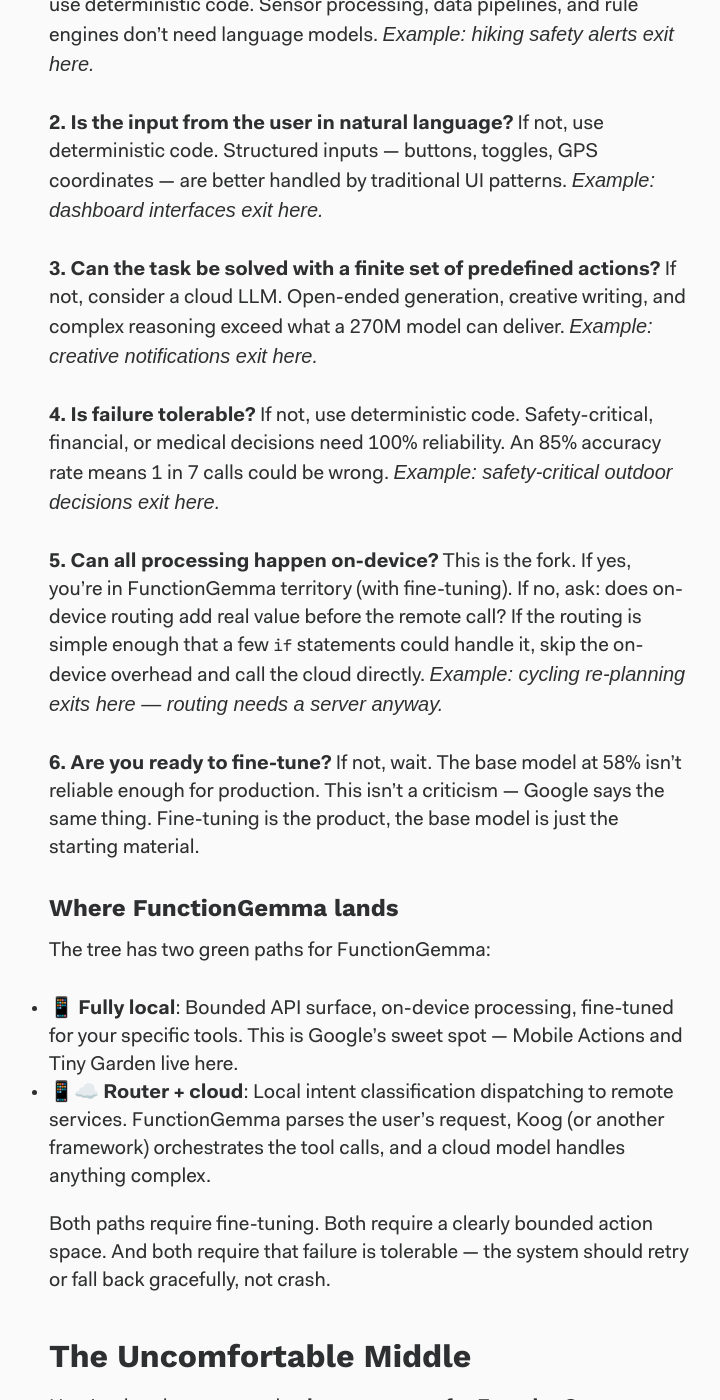
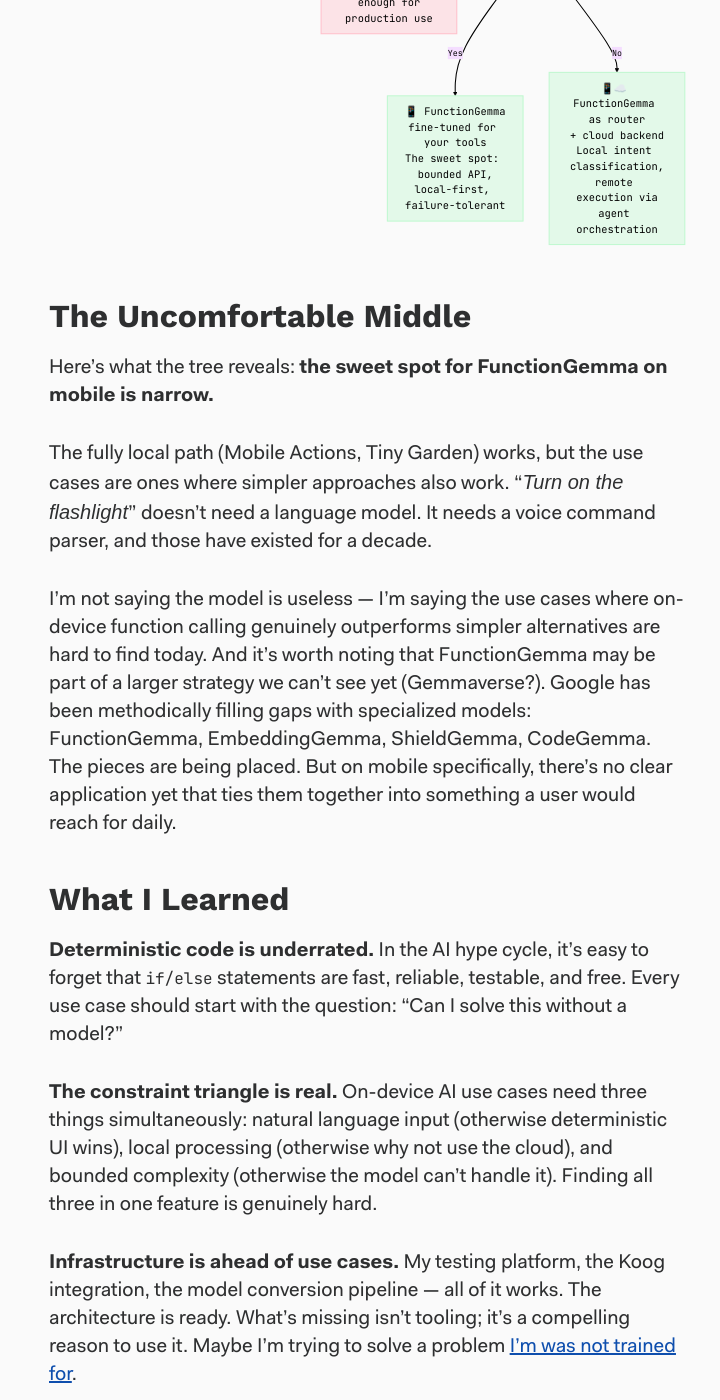
Before and after one commit to monday8am/monday8am.github.io, a Jekyll site: the page built from _posts/2026-02-08-lets-talk-about-functiongemma.md, in a window 1280 px wide and 1400 px high, scrolled down 5253 px. Shown: the whole window, without its empty margins (271-991 px from the left). Built offline with Jekyll 4.4.1, drawn with Linux system fonts in a browser that asks for light colours; some web fonts are replaced; some of the changed text lies outside the part shown.

Commit message:
Update article to a shorter version

````diff
--- a/_posts/2026-02-08-lets-talk-about-functiongemma.md
+++ b/_posts/2026-02-08-lets-talk-about-functiongemma.md
@@ -8,6 +8,7 @@
 
 Recently I wrote a [post](https://monday8am.com/blog/2025/12/10/function-calling-edge-ai.html), I tried to make that model call tools — and hit a wall. Then, one week after publishing, Google released [FunctionGemma](https://ai.google.dev/gemma/docs/functiongemma): a Gemma 3 270M model specifically fine-tuned for function calling.
 
+My first reaction was WOW! I missed it by a week but my problems are all solved. Two weeks later, I'm again on the starting line. Let's dig into it and see why.
 
 ## FunctionGemma in 30 Seconds
 
@@ -21,13 +22,13 @@
 - **Latency**: 0.3s time-to-first-token on a Samsung S25 Ultra
 - **Memory**: ~551 MB peak RSS
 
-Google provides two demo use cases: [Tiny Garden](https://play.google.com/store/apps/details?id=com.google.ai.edge.gallery) (a voice-controlled gardening game) and [Mobile Actions](https://ai.google.dev/gemma/docs/mobile-actions) (translating commands like "turn on the flashlight" into system API calls). Both ship with fine-tuning recipes.
+Google provides two demo use cases for mobile: [Tiny Garden](https://play.google.com/store/apps/details?id=com.google.ai.edge.gallery) (a voice-controlled gardening game) and [Mobile Actions](https://ai.google.dev/gemma/docs/mobile-actions) (translating commands like "turn on the flashlight" into system API calls). Both ship with fine-tuning recipes.
 
 The model is explicitly **not intended for zero-shot use**. Google's own documentation says: you need to fine-tune for your specific task. That 58% → 85% jump after fine-tuning isn't optional — it's the whole point.
 
 ## What Google Gets Right
 
-The framing is honest. Google doesn't oversell FunctionGemma as a general-purpose agent. The documentation lists clear prerequisites:
+The framing is honest. Google doesn't oversell FunctionGemma as a general-purpose agent. The [documentation](https://ai.google.dev/gemma/docs/functiongemma/overview) lists clear prerequisites:
 
 - **You have a defined API surface** — a bounded set of actions
 - **You are ready to fine-tune** — not just prompt engineering
@@ -36,19 +37,17 @@
 
 Both demo use cases fit this description perfectly. "Turn on the flashlight" maps to a single API call. "Plant sunflowers in the top row" maps to a game function with coordinates. These are bounded, local, failure-tolerant tasks.
 
-But here's where it gets interesting: **those same tasks could be solved with a simple intent classifier.** Or a regex. Or a dropdown menu.
-
-The language model adds marginal value when the action space is this constrained. Google knows this — they're betting on the model becoming more capable over time, and the fine-tuning recipe scaling to more complex domains. The demos are a starting point, not the destination.
+But here's where it gets interesting: **those same tasks could be solved with a simple intent classifier.** Or a regex. Or a dropdown menu: the language model adds *marginal value* when the action space is this constrained. Google knows this — they're betting on the model becoming more capable over time, and the fine-tuning recipe scaling to more complex domains. The demos are a starting point, not the destination.
 
 The question is: what's the destination?
 
-## The Reality Check
+## The real life scenarios
 
-I tried to answer that question by building real use cases. Here's what happened.
+I tried to answer that question by building real use cases. Probably I'm not coming up with the best ideas, but my intention is to illustrate the difficulty of the problem:
 
-### Attempt 1: Context-aware notifications (Article 1)
+### Attempt 1: Context-aware notifications
 
-The idea: use an on-device model to generate personalized meal reminders based on weather, time, location, and logging history. Instead of "Time for a snack?" you'd get "Nice pace today — a gazpacho would hit right in this heat 💪".
+The idea: use an on-device model to [generate personalized meal reminders](https://monday8am.com/blog/2025/12/10/function-calling-edge-ai.html) based on weather, time, location, and logging history. Instead of "Time for a snack?" you'd get "Nice pace today — a gazpacho would hit right in this heat 💪".
 
 **Why FunctionGemma doesn't fit**: The model needs to *generate* creative, contextual text — that's open-ended language generation, not function calling. You'd need tool calls to gather context (weather, meal history), but the actual value is in the generation step, which requires a larger model. And honestly, you could gather that context with deterministic code and just template the output.
 
@@ -68,23 +67,21 @@
 
 Each attempt followed the same arc: exciting architecture → honest evaluation → deterministic code wins. The model is either doing something too simple (where a classifier suffices) or something too complex (where it can't deliver reliably).
 
+There's a constraint triangle at work here: on-device AI use cases need natural language input (otherwise deterministic UI wins), local processing capability (otherwise why not use the cloud), and bounded complexity (otherwise the model can't handle it). Finding all three in one feature is genuinely hard.
+
 This isn't a failure of FunctionGemma specifically. It's a **structural challenge** with sub-1B models on mobile devices in early 2026.
 
 ## The Decision Tree
 
-After enough failed attempts, I built a decision tree to formalize the evaluation. It's inspired by Google's [Compose Animation decision tree](https://developer.android.com/develop/ui/compose/animation/introduction) — a practical tool that helps developers pick the right approach instead of guessing.
+After enough failed attempts, I built a decision tree to formalize the evaluation:
 
 ```mermaid
 flowchart TD
     START([🤔 I have a mobile feature idea<br/>that could use AI]) --> Q1
 
-    Q1[Does the feature require<br/>natural language<br/>understanding?]
-    Q1 -->|No| D1_DESC[Rule engines, algorithms,<br/>and structured logic are<br/>more reliable and efficient] --> D_COMMON[✅ Use deterministic code]
-    Q1 -->|Yes| Q2
-
-    Q2[Is the input from<br/>the user in<br/>natural language?]
-    Q2 -->|No| D2_DESC[Structured inputs like sensors,<br/>GPS, buttons, or toggles<br/>don't need language models] --> D_COMMON
-    Q2 -->|Yes| Q3
+    Q1[Is the user input<br/>natural language?]
+    Q1 -->|No| D1_DESC[Structured inputs — sensors,<br/>GPS, buttons, or toggles — and<br/>rule-based processing don't<br/>need language models] --> D_COMMON[✅ Use deterministic code]
+    Q1 -->|Yes| Q3
 
     Q3[Can the task be solved<br/>with a finite set of<br/>predefined actions?]
     Q3 -->|No| D3[☁️ Use a cloud LLM<br/>Open-ended generation,<br/>complex reasoning, and<br/>creative tasks exceed<br/>on-device model capacity]
@@ -116,51 +113,20 @@
     linkStyle default stroke:black,stroke-width:2px,color:black
 
     class START red
-    class Q1,Q2,Q3,Q4,Q5,Q6,Q7,Q9 blue
-    class D_COMMON,D1_DESC,D2_DESC,D4_DESC green
+    class Q1,Q3,Q4,Q5,Q6,Q7,Q9 blue
+    class D_COMMON,D1_DESC,D4_DESC green
     class D3,D7 yellow
     class D6,D8 green
     class D5 red
 ```
 
-The tree has six decision points, each based on a real lesson:
-
-**1. Does the feature require natural language understanding?**
-If not, use deterministic code. Sensor processing, data pipelines, and rule engines don't need language models. *Example: hiking safety alerts exit here.*
-
-**2. Is the input from the user in natural language?**
-If not, use deterministic code. Structured inputs — buttons, toggles, GPS coordinates — are better handled by traditional UI patterns. *Example: dashboard interfaces exit here.*
-
-**3. Can the task be solved with a finite set of predefined actions?**
-If not, consider a cloud LLM. Open-ended generation, creative writing, and complex reasoning exceed what a 270M model can deliver. *Example: creative notifications exit here.*
-
-**4. Is failure tolerable?**
-If not, use deterministic code. Safety-critical, financial, or medical decisions need 100% reliability. An 85% accuracy rate means 1 in 7 calls could be wrong. *Example: safety-critical outdoor decisions exit here.*
-
-**5. Can all processing happen on-device?**
-This is the fork. If yes, you're in FunctionGemma territory (with fine-tuning). If no, ask: does on-device routing add real value before the remote call? If the routing is simple enough that a few `if` statements could handle it, skip the on-device overhead and call the cloud directly. *Example: cycling re-planning exits here — routing needs a server anyway.*
-
-**6. Are you ready to fine-tune?**
-If not, wait. The base model at 58% isn't reliable enough for production. This isn't a criticism — Google says the same thing. Fine-tuning is the product, the base model is just the starting material.
-
-### Where FunctionGemma lands
-
-The tree has two green paths for FunctionGemma:
-
-- **📱 Fully local**: Bounded API surface, on-device processing, fine-tuned for your specific tools. This is Google's sweet spot — Mobile Actions and Tiny Garden live here.
-- **📱☁️ Router + cloud**: Local intent classification dispatching to remote services. FunctionGemma parses the user's request, Koog (or another framework) orchestrates the tool calls, and a cloud model handles anything complex.
-
-Both paths require fine-tuning. Both require a clearly bounded action space. And both require that failure is tolerable — the system should retry or fall back gracefully, not crash.
-
 ## The Uncomfortable Middle
 
 Here's what the tree reveals: **the sweet spot for FunctionGemma on mobile is narrow.**
 
-The fully local path (Mobile Actions, Tiny Garden) works, but the use cases are ones where simpler approaches also work. "Turn on the flashlight" doesn't need a language model. It needs a voice command parser, and those have existed for a decade.
+The fully local path (Mobile Actions, Tiny Garden) works, but the use cases are ones where simpler approaches also work. "*Turn on the flashlight*" doesn't need a language model. It needs a voice command parser, and those have existed for a decade.
 
-The router path is more interesting architecturally, but it's hard to find scenarios where on-device intent classification adds enough value over a simple API call to justify the 288 MB model download and 551 MB runtime memory.
-
-I'm not saying the model is useless — I'm saying the ecosystem around it (runtimes, tooling, model capabilities) hasn't matured enough to unlock the use cases where it would genuinely shine. Google's own documentation hints at this: FunctionGemma is positioned as a **foundation for further training**, not a drop-in solution.
+I'm not saying the model is useless — I'm saying the use cases where on-device function calling genuinely outperforms simpler alternatives are hard to find today. And it's worth noting that FunctionGemma may be part of a larger strategy we can't see yet (Gemmaverse?). Google has been methodically filling gaps with specialized models: FunctionGemma, EmbeddingGemma, ShieldGemma, CodeGemma. The pieces are being placed. But on mobile specifically, there's no clear application yet that ties them together into something a user would reach for daily.
 
 ## What I Learned
 
@@ -168,9 +134,7 @@
 
 **The constraint triangle is real.** On-device AI use cases need three things simultaneously: natural language input (otherwise deterministic UI wins), local processing (otherwise why not use the cloud), and bounded complexity (otherwise the model can't handle it). Finding all three in one feature is genuinely hard.
 
-**Infrastructure is ahead of use cases.** My testing platform, the Koog integration, the model conversion pipeline — all of it works. The architecture is ready. What's missing isn't tooling; it's a compelling reason to use it. And that's okay. The same was true for GPS on phones before someone thought of ride-sharing.
-
-**Fine-tuning is not optional.** Every experiment reinforced this. The base model's 58% accuracy is a starting point for training, not a production baseline. If you're evaluating FunctionGemma and not planning to fine-tune, you're evaluating the wrong thing.
+**Infrastructure is ahead of use cases.** My testing platform, the Koog integration, the model conversion pipeline — all of it works. The architecture is ready. What's missing isn't tooling; it's a compelling reason to use it. Maybe I'm trying to solve a problem [I'm was not trained for](https://open.substack.com/pub/thealgorithmicbridge/p/you-spent-your-whole-life-getting).
 
 ## What's Next
 
@@ -178,7 +142,7 @@
 
 The ecosystem is moving fast. LiteRT-LM is stabilizing, FunctionGemma has fine-tuning recipes, and Google is actively developing the edge AI stack. When the models get more capable and the runtimes more stable, the patterns I've been documenting will be ready.
 
-Or maybe the killer use case will be something none of us have thought of yet. That's usually how it works.
+Or maybe the killer use case will be something none of us have thought of yet. That's usually how it works :)
 
 ### Links
 
--- a/_sass/_typography.scss
+++ b/_sass/_typography.scss
@@ -75,6 +75,8 @@
 	border-radius: 0;
 	white-space: normal;
 	overflow-x: auto;
+	font-size: 1em;
+	line-height: normal;
 }
 
 /*---------------------------------------
````
Also changed, not shown: other parts of _posts/2026-02-08-lets-talk-about-functiongemma.md (+1 -1 lines).
